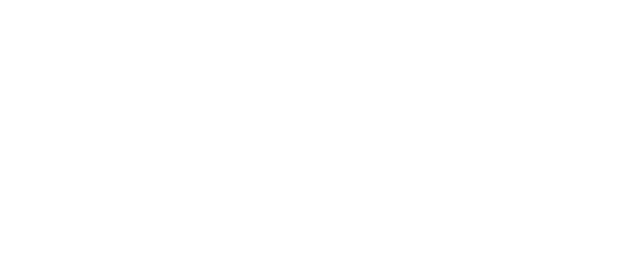
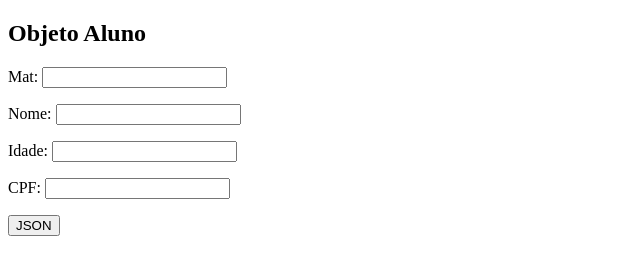
Before and after one commit to eduardgomes/progracaoweb2024.4, a plain HTML site: page ex02_objetoaluno/index.html in a window 1280 px wide. Shown: the whole page, without its empty margins (0-640 px from the left). Drawn offline with Linux system fonts and the light colour scheme.

Commit message:
criando campos e inputs

```diff
--- a/ex02_objetoaluno/index.html
+++ b/ex02_objetoaluno/index.html
@@ -6,3 +6,19 @@
     <script type="javascript" src="script.js"></script>
     <title>Objeto Aluno</title>
     </head>
+
+    <body>
+        <h2>Objeto Aluno</h2>
+        <p>
+          Mat: <input id="inputMat" type="number" />
+        </p>
+        <p>Nome: <input id="inputNome" type="text" />
+        </p>
+        <p>Idade: <input id="inputIdade" type="number" />
+        </p>
+        <p>CPF: <input id="inputCpf" type="number" /></p>
+        <p><button id="btJson">JSON</button></p>
+
+
+      </body>
+    </html>
```
